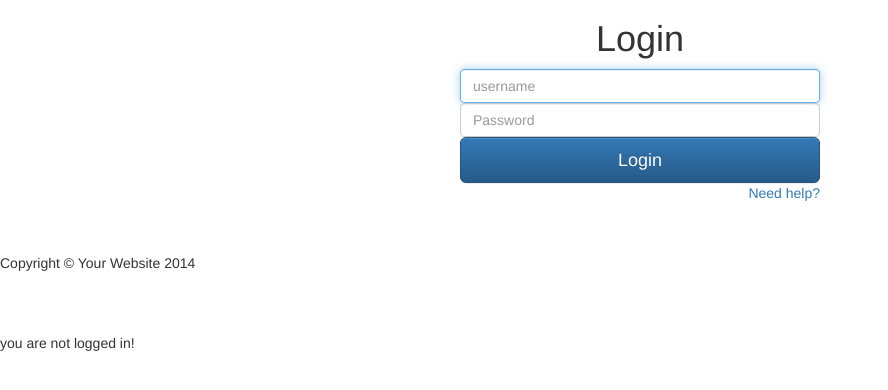
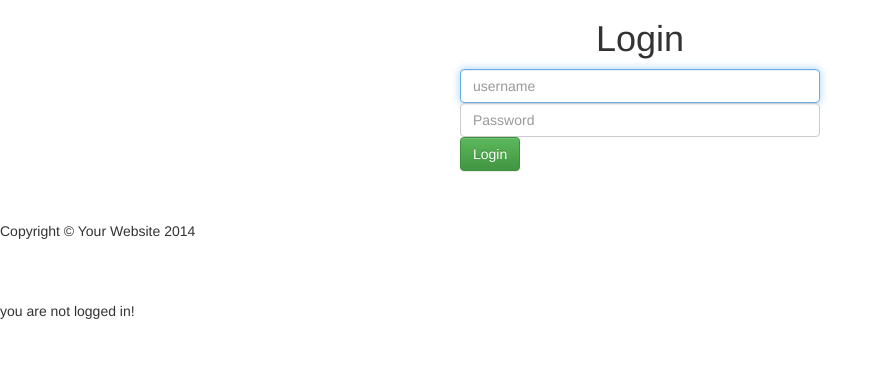
Before and after one commit to larsluijendijk/kapper, a PHP site: page /login/login in a window 1280 px wide. Shown: the part 51-441 px from the top of the page, without its empty margins (0-888 px from the left). Run offline with PHP 8.4, Linux system fonts and the light colour scheme; some libraries are stand-ins or nearby versions.

Commit message:
Changed the button

```diff
--- a/view/login/login.php
+++ b/view/login/login.php
@@ -18,10 +18,9 @@
                      <form class="form-signin" action="<?= URL ?>login/userLoginAction" method="post">
                 <input type="text" name="username" class="form-control" placeholder="username" required autofocus>
                 <input type="password" name="password" class="form-control" placeholder="Password" required>
-                <input type="submit" id="login" placeholder="Login" name="login" class="btn btn-lg btn-primary btn-block" value="Login">
+                <input type="submit" id="login" placeholder="Login" name="login" class="btn btn-success" value="Login">
                 </form>
                 </label>
-                <a href="#" class="pull-right need-help" onclick="alert('oh no')">Need help? </a><span class="clearfix"></span>
 
             </div>
         </div>
```
